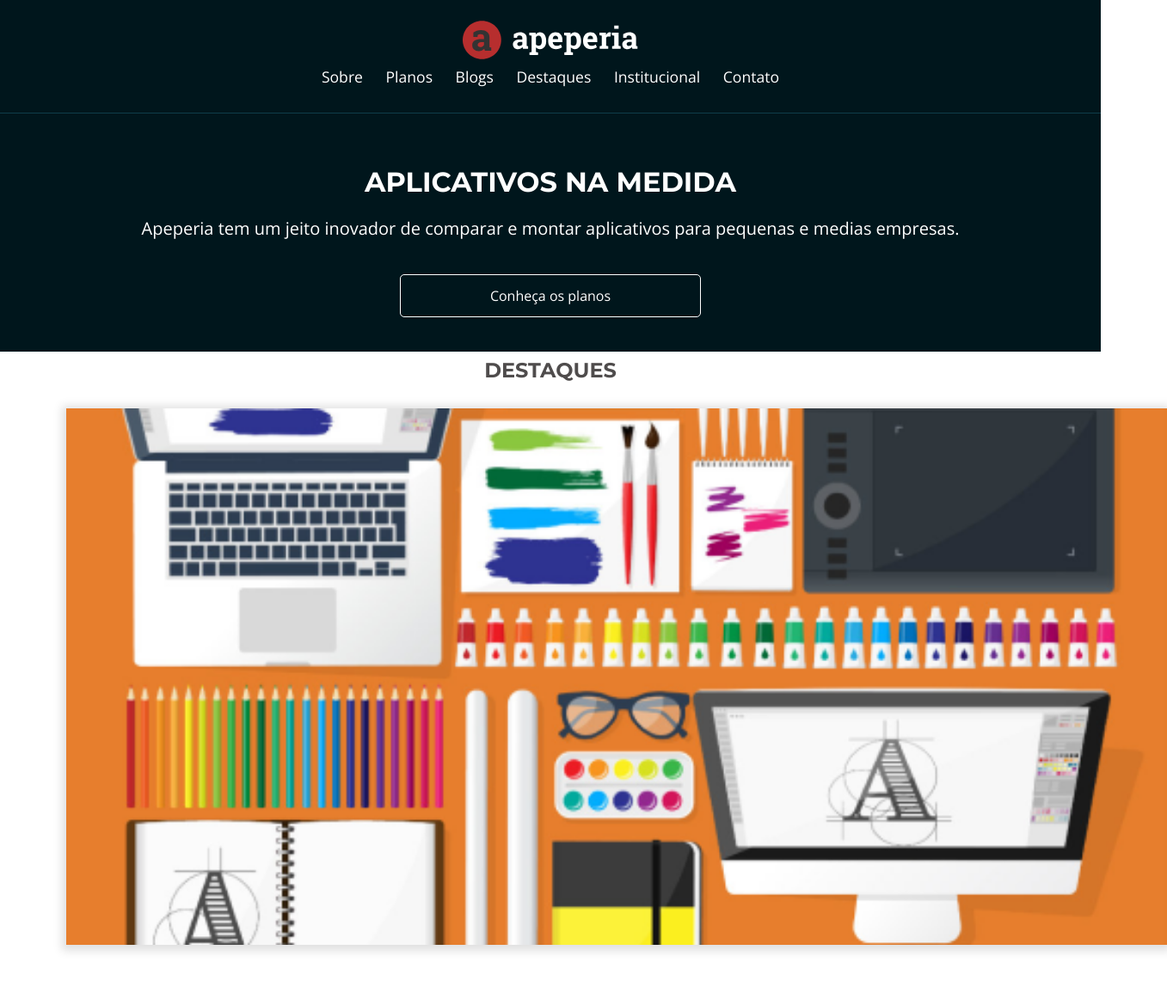
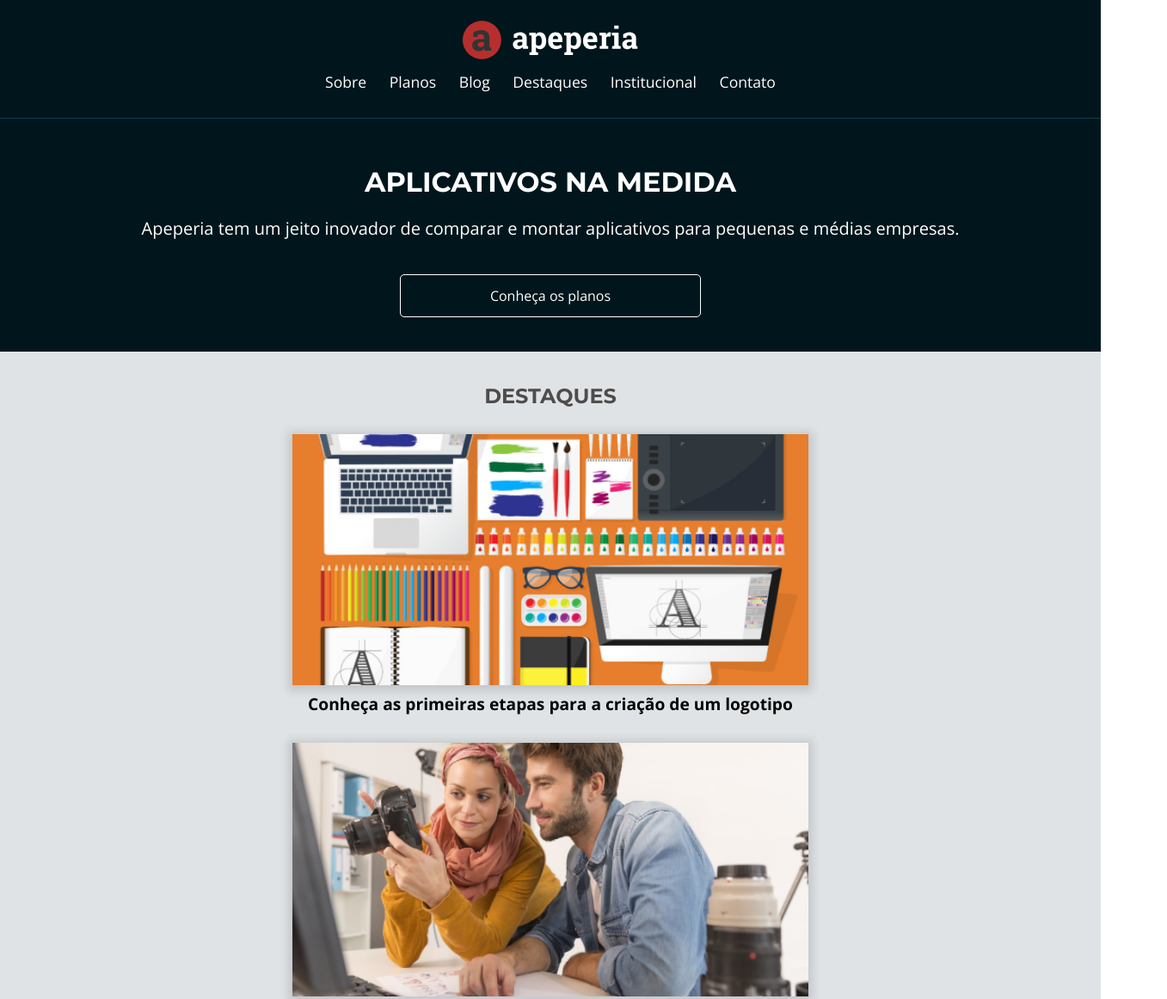
Before and after one commit to GeilsonHolanda/Apeperia-Alura, a plain HTML site: page index.html in a window 1280 px wide. Shown: the top 1162 px of the page at 86% size, 1357 px wide, since content can reach past the window. Drawn offline with nearby package versions, Linux system fonts and the light colour scheme.

Commit message:
modificação

```diff
--- a/css/base.css
+++ b/css/base.css
@@ -16,7 +16,7 @@
     --planos-cartao-ultra: #B04CD9;
     --planos-cartao-mega: #E33B3B;
 
-    --montserrat: 'montserrat', sans-serif;
+    --montserrat: 'Montserrat', sans-serif;
 }
 
 body {
@@ -30,11 +30,16 @@ body {
 
 .botao {
     text-align: center;
+
     display: block;
+
     width: 100%;
     max-width: 350px;
+
     box-sizing: border-box;
+
     padding: 1rem 2rem;
+
     border: 1px solid var(--branco);
     border-radius: 5px;
 }
--- a/css/cabecalho.css
+++ b/css/cabecalho.css
@@ -1,7 +1,7 @@
 .cabecalho {
     color: var(--branco);
 
-    width: 100vw;
+    width: 100%;
 
     box-sizing: border-box;
 
@@ -23,7 +23,6 @@
 
 .cabecalho__navegacao {
     text-align: center;
-    padding-top: 10px;
 }
 
 .cabecalho__link {
--- a/css/destaques.css
+++ b/css/destaques.css
@@ -1,31 +1,36 @@
 .destaques {
     background-color: var(--azul-claro);
+
     padding-top: 2.5rem;
     padding-bottom: 2rem;
 }
 
-.destaque__titulo {
+.destaques__titulo {
     color: var(--cinza-escuro);
     font-weight: 700;
     font-size: 1.5rem;
     font-family: var(--montserrat);
     text-transform: uppercase;
     text-align: center;
+
     margin-bottom: 2rem;
-    padding-top: 10px;
 }
 
-.display__painel {
+.destaques__painel {
     display: flex;
     flex-direction: column;
     align-items: center;
+
     margin-bottom: 2rem;
 }
 
 .destaques__painel-imagem {
     width: 100vw;
+    max-width: 600px;
+
     box-shadow: 0 2px 10px 5px #00000020;
-    margin-bottom: 5rem;
+
+    margin-bottom: .5rem;
 }
 
 .destaques__painel-texto {
@@ -36,6 +41,8 @@
 
 .destaques__botao {
     color: var(--vermelho-forte);
+
     border-color: var(--vermelho-forte);
+
     margin: 0 auto;
 }
--- a/index.html
+++ b/index.html
@@ -1,7 +1,7 @@
 <!DOCTYPE html>
 <html>
     <head>
-        <meta charset="UTF-8">
+        <meta charset="utf-8">
         <meta name="viewport" content="width=device-width initial-scale=1.0">
         <title>Home | Apeperia</title>
         <link href="https://fonts.googleapis.com/css2?family=Montserrat:wght@300;400;700&family=Open+Sans:wght@300;400;700&display=swap" rel="stylesheet">
@@ -13,39 +13,40 @@
     </head>
     <body>
         <header class="cabecalho container">
-            <img src="img/logo-apeperia.svg" alt="Logo da Apeperia" class="cabecalho_logo">
+            <img src="img/logo-apeperia.svg" alt="Logo da Apeperia" class="cabecalho__logo">
             <nav class="cabecalho__navegacao">
                 <ul>
                     <li class="cabecalho__link"><a href="#">Sobre</a></li>
                     <li class="cabecalho__link"><a href="#">Planos</a></li>
-                    <li class="cabecalho__link"><a href="#">Blogs</a></li>
+                    <li class="cabecalho__link"><a href="#">Blog</a></li>
                     <li class="cabecalho__link"><a href="#">Destaques</a></li>
                     <li class="cabecalho__link"><a href="#">Institucional</a></li>
                     <li class="cabecalho__link"><a href="#">Contato</a></li>
                 </ul>
             </nav>
         </header>
-        <Main>
+        <main>
             <section class="chamada container">
-                <h1 class="chamada__titulo">Aplicativos na Medida</h1>
-                <p class="chamada__texto">Apeperia tem um jeito inovador de comparar e montar aplicativos para pequenas e medias empresas.</p>
+                <h1 class="chamada__titulo">Aplicativos Na Medida</h1>
+                <p class="chamada__texto">Apeperia tem um jeito inovador de comparar e montar aplicativos para pequenas e médias empresas.</p>
                 <a href="#" class="chamada__botao botao">Conheça os planos</a>
             </section>
-            <section class="destaque container">
-                <h2 class="destaque__titulo">Destaques</h2>
+            <section class="destaques container">
+                <h2 class="destaques__titulo">Destaques</h2>
                 <a href="#">
-                    <figure class="destaque__painel">
+                    <figure class="destaques__painel">
                         <img src="img/comecando-criar-logotipo.png" alt="Painel do post sobre criação de logotipo" class="destaques__painel-imagem">
-                        <figcaption class="destaques__painel-texto">Conheça as primeiras etapas para criação de um logotipo</figcaption>
+                        <figcaption class="destaques__painel-texto">Conheça as primeiras etapas para a criação de um logotipo</figcaption>
                     </figure>
                 </a>
                 <a href="#">
-                    <figure class="destaque__painel">
+                    <figure class="destaques__painel">
                         <img src="img/dicas-fotografia.png" alt="Painel do post sobre fotografia com celular" class="destaques__painel-imagem">
-                        <figcaption class="destaques__painel-texto">Veja dicas de como fotografar usando um celular</figcaption>
+                        <figcaption class="destaques__painel-texto">Veja dicas de como fotografar usando seu celular</figcaption>
                     </figure>
-                </a><a href="#" class="destaques__botao botao">Receber destaques por email</a>
+                </a>
+                <a href="#" class="destaques__botao botao">Receber destaques por email</a>
             </section>
-        </Main>
+        </main>
     </body>
 </html>
```
